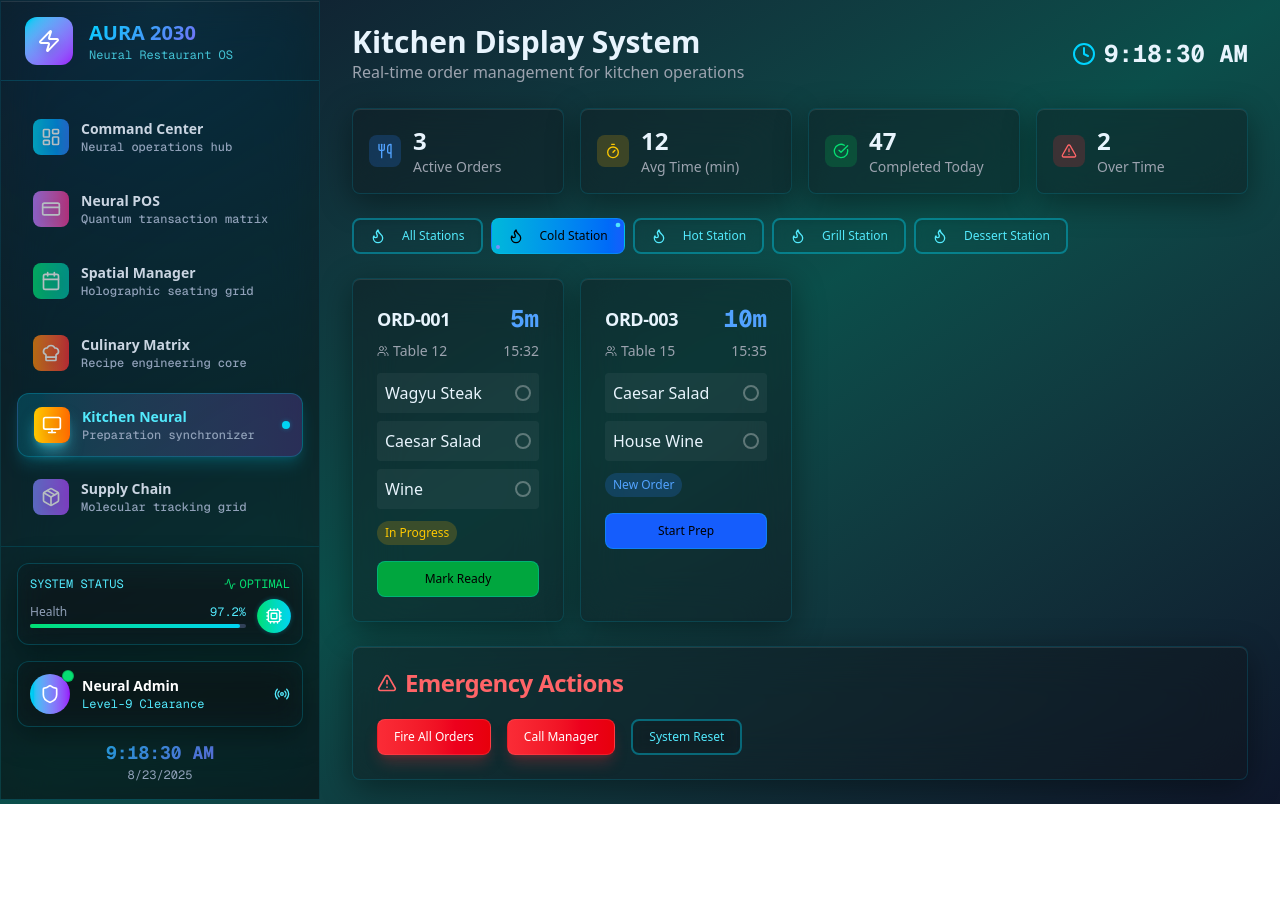
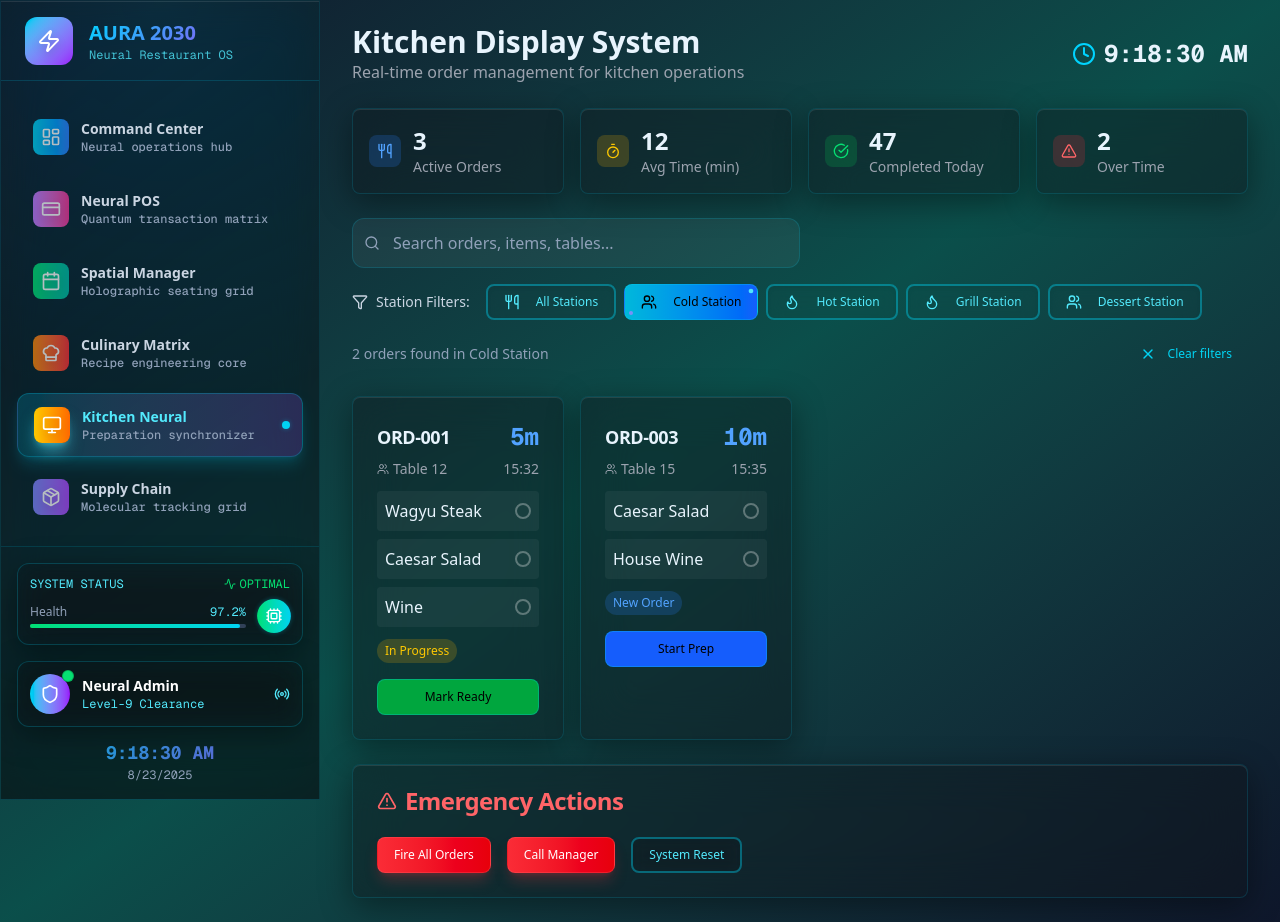
Before and after one commit to sramani-cf/restaurant-Dashboard-Frontend-Development-Plan-3.0, a Next.js app: page /kitchen in a window 1280 px wide. Both pictures are taken after a click on the button "Cold Station". Before the commit the page ends 804 px from the top, so only its background shows below. Built offline with nearby package versions, Linux system fonts and the light colour scheme.

Commit message:
update kitchen page search

```diff
--- a/src/app/kitchen/page.js
+++ b/src/app/kitchen/page.js
@@ -12,13 +12,17 @@ import {
   Utensils,
   Flame,
   Users,
-  Timer
+  Timer,
+  Search,
+  X,
+  Filter
 } from 'lucide-react'
 
 export default function KitchenPage() {
   const [orders, setOrders] = useState(KDS_ORDERS)
   const [currentTime, setCurrentTime] = useState(new Date())
   const [selectedStation, setSelectedStation] = useState('all')
+  const [searchQuery, setSearchQuery] = useState('')
 
   // Update time every second
   useEffect(() => {
@@ -26,7 +30,13 @@ export default function KitchenPage() {
     return () => clearInterval(timer)
   }, [])
 
-  const stations = ['all', 'cold', 'hot', 'grill', 'dessert']
+  const stations = [
+    { id: 'all', name: 'All Stations', icon: Utensils },
+    { id: 'cold', name: 'Cold Station', icon: Users },
+    { id: 'hot', name: 'Hot Station', icon: Flame },
+    { id: 'grill', name: 'Grill Station', icon: Flame },
+    { id: 'dessert', name: 'Dessert Station', icon: Users }
+  ]
 
   const getOrderElapsedTime = (orderTime) => {
     const [hours, minutes] = orderTime.split(':').map(Number)
@@ -58,15 +68,26 @@ export default function KitchenPage() {
     ))
   }
 
-  const filteredOrders = selectedStation === 'all'
-    ? orders
-    : orders.filter(order => {
-        // Simple station filtering logic for demo
+  const filteredOrders = orders
+    .filter(order => {
+      // Station filtering
+      if (selectedStation === 'all') return true
       const items = order.items.join(' ').toLowerCase()
       if (selectedStation === 'cold' && items.includes('salad')) return true
       if (selectedStation === 'hot' && items.includes('pasta')) return true
       if (selectedStation === 'grill' && items.includes('steak')) return true
-        return selectedStation === 'all'
+      return false
+    })
+    .filter(order => {
+      // Search filtering
+      if (!searchQuery) return true
+      const searchTerm = searchQuery.toLowerCase()
+      return (
+        order.id.toLowerCase().includes(searchTerm) ||
+        order.table.toString().includes(searchTerm) ||
+        order.items.some(item => item.toLowerCase().includes(searchTerm)) ||
+        order.status.toLowerCase().includes(searchTerm)
+      )
     })
 
   return (
@@ -147,20 +168,79 @@ export default function KitchenPage() {
           </Card>
         </div>
 
-        {/* Station Filters */}
+        {/* Search and Filters */}
+        <div className="space-y-4">
+          {/* Search Input */}
+          <div className="relative max-w-md">
+            <div className="absolute inset-y-0 left-0 pl-3 flex items-center pointer-events-none">
+              <Search className="h-4 w-4 text-slate-400" />
+            </div>
+            <input
+              type="text"
+              placeholder="Search orders, items, tables..."
+              value={searchQuery}
+              onChange={(e) => setSearchQuery(e.target.value)}
+              className="w-full pl-10 pr-10 py-3 bg-white/5 border border-cyan-500/20 rounded-xl text-white placeholder-slate-400 focus:outline-none focus:ring-2 focus:ring-cyan-400/50 focus:border-cyan-300/50 transition-all duration-300 font-medium"
+            />
+            {searchQuery && (
+              <button
+                onClick={() => setSearchQuery('')}
+                className="absolute inset-y-0 right-0 pr-3 flex items-center text-slate-400 hover:text-white transition-colors"
+              >
+                <X className="h-4 w-4" />
+              </button>
+            )}
+          </div>
+
+          {/* Enhanced Station Filters */}
+          <div className="flex items-center gap-4">
+            <div className="flex items-center gap-2 text-sm font-medium text-slate-300">
+              <Filter className="h-4 w-4" />
+              Station Filters:
+            </div>
             <div className="flex gap-2 flex-wrap">
-          {stations.map((station) => (
+              {stations.map((station) => {
+                const Icon = station.icon
+                return (
                   <Button
-              key={station}
-              variant={selectedStation === station ? 'default' : 'outline'}
+                    key={station.id}
+                    variant={selectedStation === station.id ? 'default' : 'outline'}
                     size="sm"
-              onClick={() => setSelectedStation(station)}
-              className="capitalize"
+                    onClick={() => setSelectedStation(station.id)}
+                    className=""
                   >
-              <Flame className="h-4 w-4 mr-2" />
-              {station === 'all' ? 'All Stations' : `${station} Station`}
+                    <Icon className="h-4 w-4 mr-2" />
+                    {station.name}
                   </Button>
-          ))}
+                )
+              })}
+            </div>
+          </div>
+
+          {/* Results Count */}
+          {(searchQuery || selectedStation !== 'all') && (
+            <div className="flex items-center justify-between text-sm text-slate-400">
+              <span>
+                {filteredOrders.length} order{filteredOrders.length !== 1 ? 's' : ''} found
+                {searchQuery && ` for "${searchQuery}"`}
+                {selectedStation !== 'all' && ` in ${stations.find(s => s.id === selectedStation)?.name}`}
+              </span>
+              {(searchQuery || selectedStation !== 'all') && (
+                <Button
+                  variant="ghost"
+                  size="sm"
+                  onClick={() => {
+                    setSearchQuery('')
+                    setSelectedStation('all')
+                  }}
+                  className="text-xs text-cyan-400 hover:text-cyan-300"
+                >
+                  <X className="h-3 w-3 mr-1" />
+                  Clear filters
+                </Button>
+              )}
+            </div>
+          )}
         </div>
 
         {/* Order Tickets */}
--- a/src/app/pos/page.js
+++ b/src/app/pos/page.js
@@ -14,19 +14,25 @@ import {
   DollarSign,
   Trash2,
   User,
-  Clock
+  Clock,
+  Search,
+  X
 } from 'lucide-react'
 
 export default function POSPage() {
   const [currentOrder, setCurrentOrder] = useState([])
   const [selectedCategory, setSelectedCategory] = useState('All')
   const [currentTable, setCurrentTable] = useState(12)
+  const [searchQuery, setSearchQuery] = useState('')
 
   const categories = ['All', 'Entrees', 'Appetizers', 'Beverages', 'Desserts']
 
-  const filteredItems = selectedCategory === 'All'
-    ? MENU_ITEMS
-    : MENU_ITEMS.filter(item => item.category === selectedCategory)
+  const filteredItems = MENU_ITEMS
+    .filter(item => selectedCategory === 'All' || item.category === selectedCategory)
+    .filter(item =>
+      item.name.toLowerCase().includes(searchQuery.toLowerCase()) ||
+      item.category.toLowerCase().includes(searchQuery.toLowerCase())
+    )
 
   const addToOrder = (item) => {
     const existingItem = currentOrder.find(orderItem => orderItem.id === item.id)
@@ -109,9 +115,56 @@ export default function POSPage() {
               ))}
             </div>
 
+            {/* Search Input */}
+            <div className="relative">
+              <div className="absolute inset-y-0 left-0 pl-3 flex items-center pointer-events-none">
+                <Search className="h-4 w-4 text-slate-400" />
+              </div>
+              <input
+                type="text"
+                placeholder="Search menu items..."
+                value={searchQuery}
+                onChange={(e) => setSearchQuery(e.target.value)}
+                className="w-full pl-10 pr-10 py-3 bg-white/5 border border-cyan-500/20 rounded-xl text-white placeholder-slate-400 focus:outline-none focus:ring-2 focus:ring-cyan-400/50 focus:border-cyan-300/50 transition-all duration-300 font-medium"
+              />
+              {searchQuery && (
+                <button
+                  onClick={() => setSearchQuery('')}
+                  className="absolute inset-y-0 right-0 pr-3 flex items-center text-slate-400 hover:text-white transition-colors"
+                >
+                  <X className="h-4 w-4" />
+                </button>
+              )}
+            </div>
+
+            {/* Results Count */}
+            {(searchQuery || selectedCategory !== 'All') && (
+              <div className="flex items-center justify-between text-sm text-slate-400">
+                <span>
+                  {filteredItems.length} item{filteredItems.length !== 1 ? 's' : ''} found
+                  {searchQuery && ` for "${searchQuery}"`}
+                  {selectedCategory !== 'All' && ` in ${selectedCategory}`}
+                </span>
+                {(searchQuery || selectedCategory !== 'All') && (
+                  <Button
+                    variant="ghost"
+                    size="sm"
+                    onClick={() => {
+                      setSearchQuery('')
+                      setSelectedCategory('All')
+                    }}
+                    className="text-xs text-cyan-400 hover:text-cyan-300"
+                  >
+                    Clear filters
+                  </Button>
+                )}
+              </div>
+            )}
+
             {/* Menu Grid */}
             <div className="grid grid-cols-2 md:grid-cols-3 gap-4">
-              {filteredItems.map((item) => (
+              {filteredItems.length > 0 ? (
+                filteredItems.map((item) => (
                   <Card
                     key={item.id}
                     className="glass-card cursor-pointer hover:border-primary/30 transition-colors"
@@ -133,7 +186,31 @@ export default function POSPage() {
                       </div>
                     </CardContent>
                   </Card>
-              ))}
+                ))
+              ) : (
+                <div className="col-span-full text-center py-12">
+                  <Search className="h-16 w-16 mx-auto mb-4 text-slate-500" />
+                  <h3 className="text-lg font-medium text-slate-300 mb-2">No items found</h3>
+                  <p className="text-slate-400 mb-4">
+                    {searchQuery
+                      ? `No menu items match "${searchQuery}"`
+                      : `No items found in ${selectedCategory} category`
+                    }
+                  </p>
+                  <Button
+                    variant="outline"
+                    size="sm"
+                    onClick={() => {
+                      setSearchQuery('')
+                      setSelectedCategory('All')
+                    }}
+                    className="text-cyan-400 border-cyan-400/30 hover:bg-cyan-400/10"
+                  >
+                    <X className="h-4 w-4 mr-2" />
+                    Clear filters
+                  </Button>
+                </div>
+              )}
             </div>
           </div>
 
```
Lines whose indentation alone changed are shown as unchanged.
